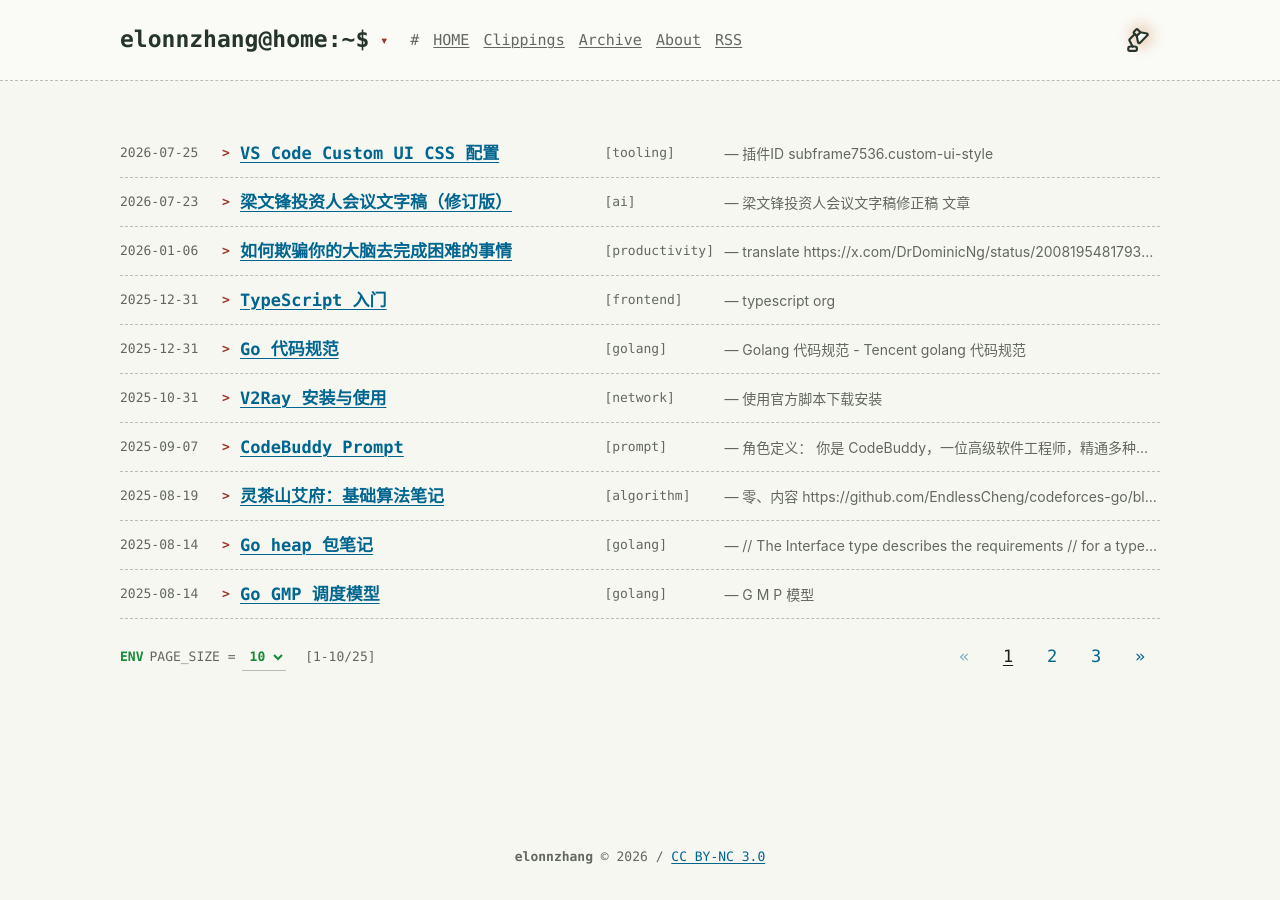
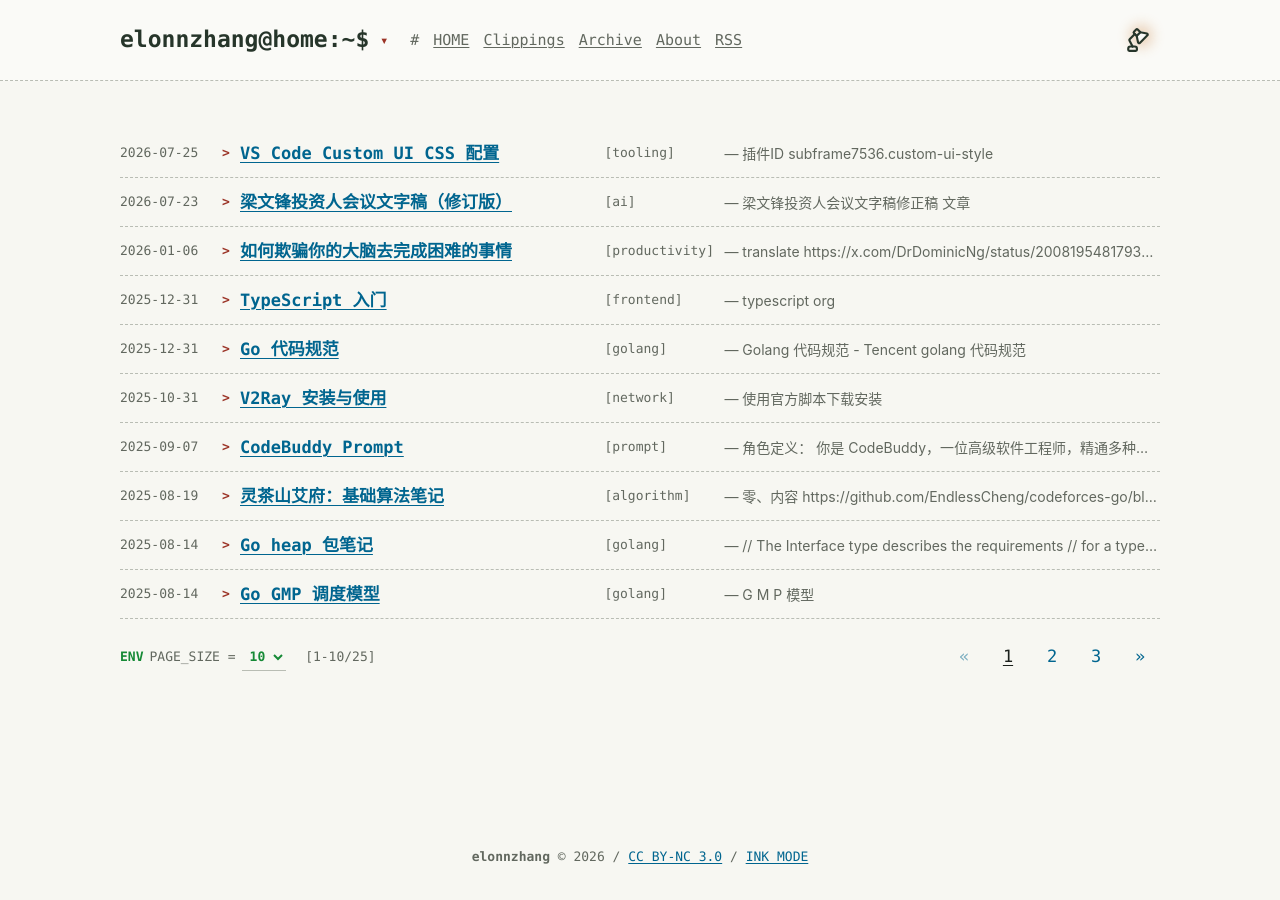
Before and after one commit to elonnzhang/elonnzhang.github.io, a Jekyll site: the page built from index.html, in a window 1280 px wide. Built offline with Jekyll 4.4.1, drawn with Linux system fonts in a browser that asks for light colours; the list of posts is cut into pages by our own code.

Commit message:
feat: add e-ink mode footer link

```diff
--- a/_includes/footer.html
+++ b/_includes/footer.html
@@ -3,4 +3,8 @@
   <span><b>{{ site.owner }}</b> © {{ currentyear }}</span>
   <span aria-hidden="true"> / </span>
   <a href="https://creativecommons.org/licenses/by-nc/3.0/deed.en_US">CC BY-NC 3.0</a>
+  <span class="eink-mode-entry">
+    <span aria-hidden="true"> / </span>
+    <a href="?eink=1" rel="nofollow" aria-label="进入墨水屏模式">INK MODE</a>
+  </span>
 </footer>
--- a/_sass/base.scss
+++ b/_sass/base.scss
@@ -1293,6 +1293,10 @@ html.eink .reading-progress {
   display: none;
 }
 
+html.eink .eink-mode-entry {
+  display: none;
+}
+
 html.eink .space-switcher > .site-title,
 html.eink .space-switcher-fallback {
   pointer-events: none;
```
